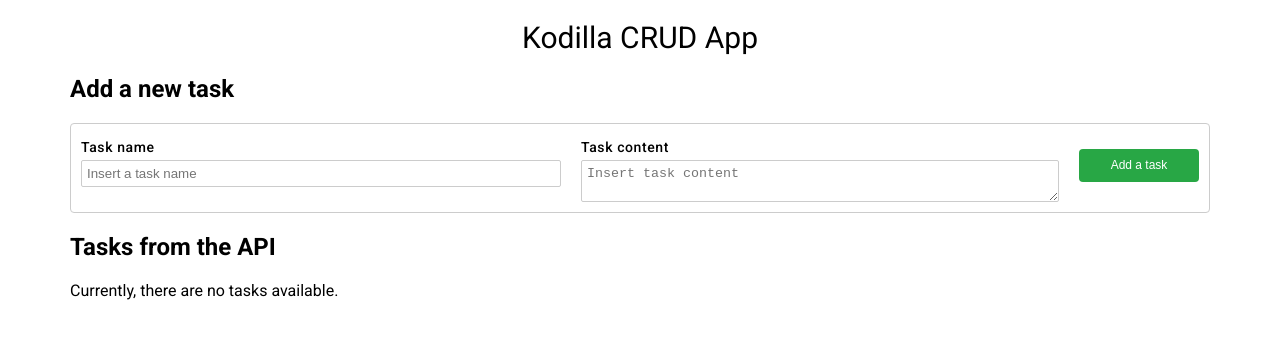
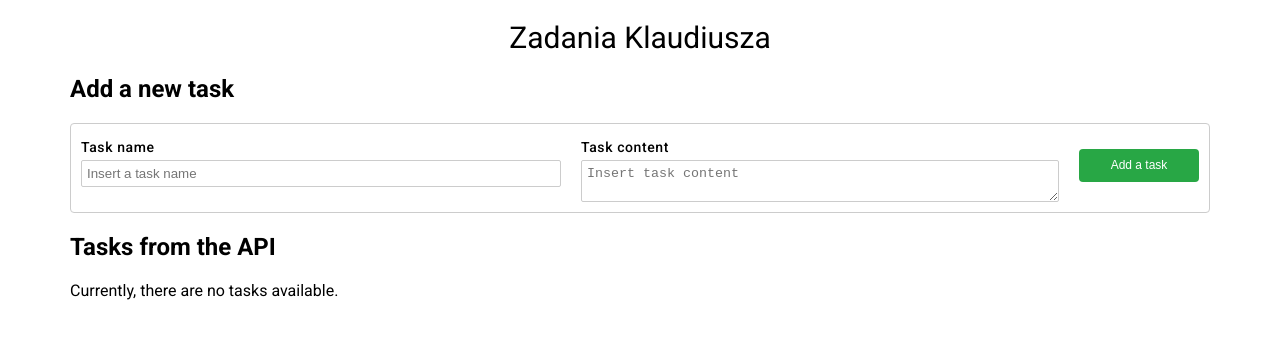
Before and after one commit to klaudilag/klaudilag.github.io, a plain HTML site: page index.html in a window 1280 px wide. Drawn offline with Linux system fonts and the light colour scheme; no server answers.

Commit message:
Update index.html

```diff
--- a/index.html
+++ b/index.html
@@ -8,7 +8,7 @@
   <link href="https://fonts.googleapis.com/css?family=Roboto:400,400i,500,500i,700,700i&subset=latin-ext" rel="stylesheet">
 </head>
 <body>
-<h1 class="kodilla-heading kodilla-heading--main">Kodilla CRUD App</h1>
+<h1 class="kodilla-heading kodilla-heading--main">Zadania Klaudiusza</h1>
 
 <main class="crud container">
   <section class="datatable">
```
